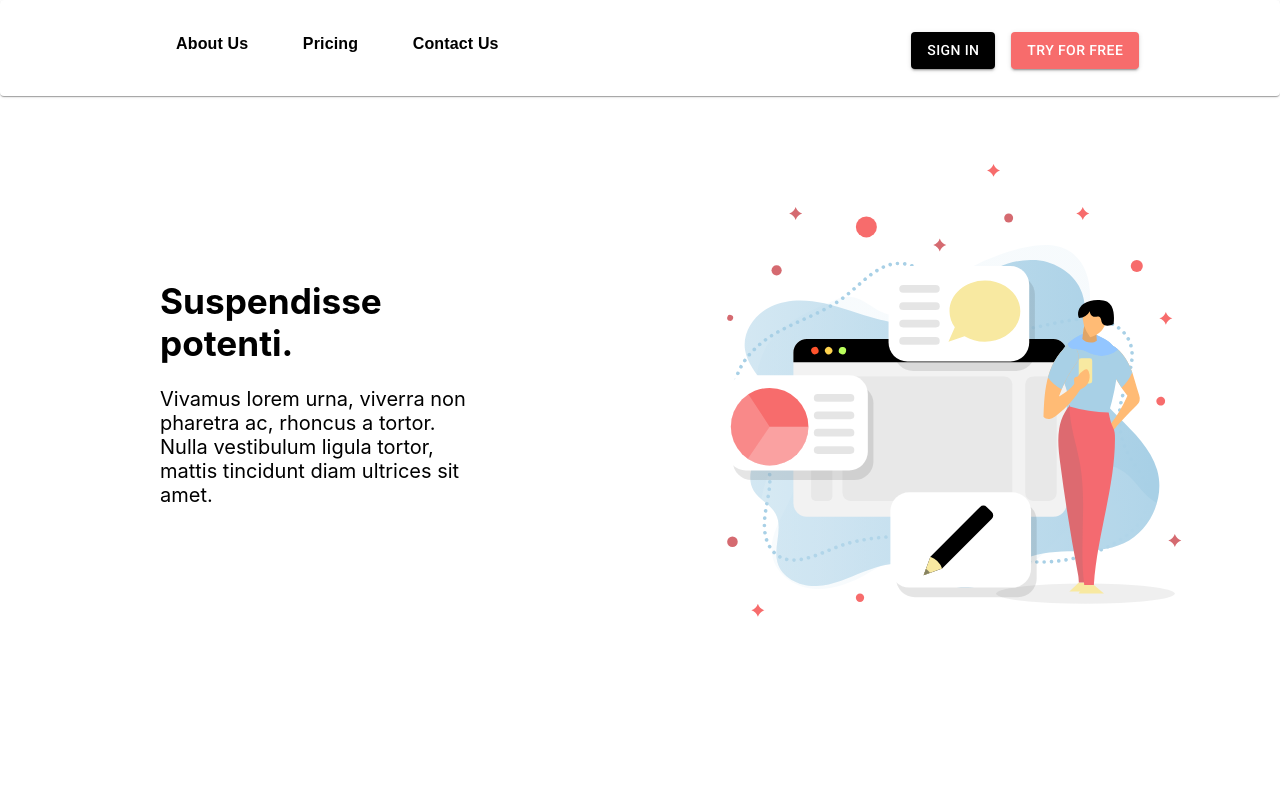
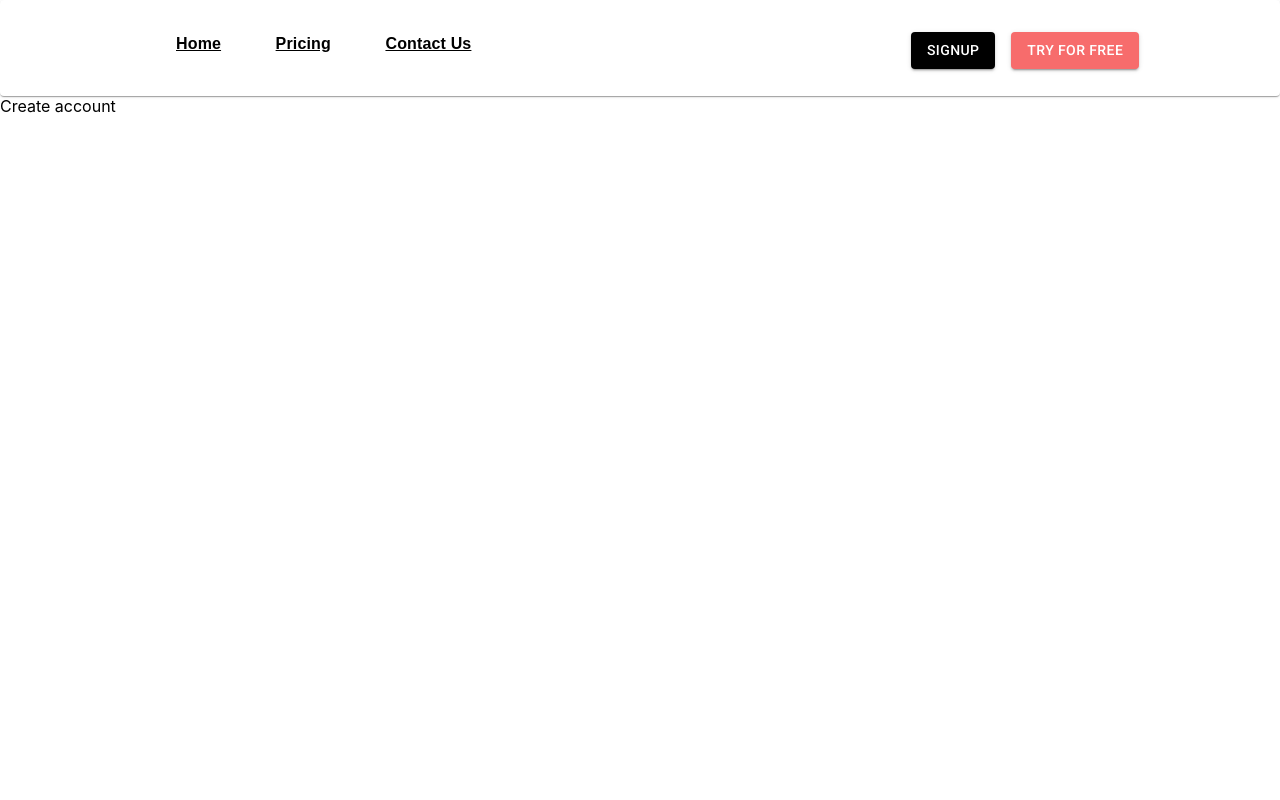
Before and after one commit to Taskiton/taskiton, a React (Create React App) app: page /signup in a window 1280 px wide. Shown: the top 800 px of the page. Built offline with nearby package versions, Linux system fonts and the light colour scheme.

Commit message:
router and other arrangements

```diff
--- a/package.json
+++ b/package.json
@@ -12,6 +12,7 @@
     "gh-pages": "^2.2.0",
     "react": "^16.12.0",
     "react-dom": "^16.12.0",
+    "react-router-dom": "^5.1.2",
     "react-scripts": "3.3.0"
   },
   "scripts": {
--- a/src/App.js
+++ b/src/App.js
@@ -1,15 +1,59 @@
-import React from 'react';
+import React, { useState, useEffect } from 'react';
+import { BrowserRouter as Router, Route } from 'react-router-dom'
+import { makeStyles } from '@material-ui/core/styles';
 import './App.css';
+import Paper from '@material-ui/core/Paper';
+import Grid from '@material-ui/core/Grid';
+import NavBar from './landing/components/NavBar';
+import HamNav from './landing/components/HamNav';
 import LandingPage from './landing/LandingPage';
+import Signup from './signup/Signup';
 
+const useStyles = makeStyles(theme => ({
+  nav: {
+    padding: theme.spacing(2),
+    textAlign: 'right',
+    color: theme.palette.text.secondary,
+    height: '8vh',
+    [theme.breakpoints.down('xs')]: {
+      height: '6vh',
+    }
+  }
+}));
 
 function App() {
+
+  const classes = useStyles();
+
+  const [windowDimensions, setWindowDimensions] = useState(getWindowDimensions());
+
+  useEffect(() => {
+    function handleResize() {
+      setWindowDimensions(getWindowDimensions());
+    }
+    window.addEventListener('resize', handleResize);
+    return () => window.removeEventListener('resize', handleResize);
+  }, []);
+
   return (
-    <div>
-      <LandingPage/>
-
-    </div>
+    <Router>
+      <Grid container spacing={0}>
+        <Grid item xs={12} >
+          {(windowDimensions.width > 600) ? <Paper className={classes.nav}><NavBar /></Paper> : <Paper className={classes.nav}><HamNav /></Paper>}
+        </Grid>
+      </Grid>
+      <Route exact path="/" component={LandingPage} />
+      <Route exact path="/signup" component={Signup} />
+    </Router>
   );
 }
 
+function getWindowDimensions() {
+  const { innerWidth: width, innerHeight: height } = window;
+  return {
+    width,
+    height
+  };
+}
+
 export default App;
--- a/src/landing/LandingPage.js
+++ b/src/landing/LandingPage.js
@@ -1,84 +1,17 @@
 import React, { useState, useEffect } from 'react';
 import './LandingPage.css';
-import { makeStyles } from '@material-ui/core/styles';
-import Paper from '@material-ui/core/Paper';
+import {landingPageStyle} from'./LandingPageStyle';
 import Grid from '@material-ui/core/Grid';
-import NavBar from './components/NavBar';
-import HamNav from './components/HamNav';
 import landingLogo from '../images/task-icons.svg'
 
-const useStyles = makeStyles(theme => ({
-    root: {
-        flexGrow: 1,
-    },
-    nav: {
-        padding: theme.spacing(2),
-        textAlign: 'right',
-        color: theme.palette.text.secondary,
-        height: '8vh',
-        [theme.breakpoints.down('xs')]: {
-            height: '6vh',
-        }
-    },
-    promo1: {
-        height: '92vh',
-        [theme.breakpoints.down('xs')]: {
-            height: '60vh',
-        }
-    },
-    promo2: {
-        height: '100vh',
-        [theme.breakpoints.down('xs')]: {
-            height: '50vh',
-        }
-    },
-    landingPhoto:{
-        width:'80%',
-        margin:'auto',
-        padding:theme.spacing(7),
-        paddingTop:'6vh',
-        [theme.breakpoints.between('xs','sm')]: {
-            paddingTop:'15vh',
-            padding:0,
-            width:'100%'
-        },
-        [theme.breakpoints.down('xs')]: {
-            padding:0
-        }
-
-    },
-    landingMotto:{
-        paddingTop:'20vh',
-        width:'50%',
-        margin:'auto',
-        [theme.breakpoints.down('xs')]: {
-            paddingTop:'10vh',
-            width:'80%',
-            textAlign:'center'
-        }
-
-
-    }
-}));
+const useStyles = landingPageStyle;
 
 export default function LandingPage() {
     const classes = useStyles();
-    const [windowDimensions, setWindowDimensions] = useState(getWindowDimensions());
-
-    useEffect(() => {
-        function handleResize() {
-            setWindowDimensions(getWindowDimensions());
-        }
-        window.addEventListener('resize', handleResize);
-        return () => window.removeEventListener('resize', handleResize);
-    }, []);
 
     return (
         <div className={classes.root}>
             <Grid container spacing={0}>
-                <Grid item xs={12} >
-                    {(windowDimensions.width>600)?<Paper className={classes.nav}><NavBar /></Paper>:<Paper className={classes.nav}><HamNav /></Paper>}
-                </Grid>
                 <Grid item xs={12} sm={6}>
                     <div className={classes.promo1} style={{ backgroundColor: '' }}>
                         <p className={classes.landingMotto}>
@@ -93,23 +26,13 @@ export default function LandingPage() {
 
                     </div>
                 </Grid>
-                <Grid item xs={12} sm={6}>
+                {/* <Grid item xs={12} sm={6}>
                     <div className={classes.promo2} style={{ backgroundColor: 'red' }}>Text2</div>
                 </Grid>
                 <Grid item xs={12} sm={6}>
                     <div className={classes.promo2} style={{ backgroundColor: 'Yellow' }}>Image2</div>
-                </Grid>
+                </Grid> */}
             </Grid>
         </div>
     );
 }
-
-//@Yalcin Delete the inline styles
-
-function getWindowDimensions() {
-    const { innerWidth: width, innerHeight: height } = window;
-    return {
-        width,
-        height
-    };
-}
--- /dev/null
+++ b/src/landing/LandingPageStyle.js
@@ -0,0 +1,55 @@
+import { makeStyles } from '@material-ui/core/styles';
+
+export const landingPageStyle = makeStyles(theme => ({
+    root: {
+        flexGrow: 1,
+    },
+    nav: {
+        padding: theme.spacing(2),
+        textAlign: 'right',
+        color: theme.palette.text.secondary,
+        height: '8vh',
+        [theme.breakpoints.down('xs')]: {
+            height: '6vh',
+        }
+    },
+    promo1: {
+        height: '92vh',
+        [theme.breakpoints.down('xs')]: {
+            height: '60vh',
+        }
+    },
+    promo2: {
+        height: '100vh',
+        [theme.breakpoints.down('xs')]: {
+            height: '50vh',
+        }
+    },
+    landingPhoto:{
+        width:'80%',
+        margin:'auto',
+        padding:theme.spacing(7),
+        paddingTop:'6vh',
+        [theme.breakpoints.between('xs','sm')]: {
+            paddingTop:'15vh',
+            padding:0,
+            width:'100%'
+        },
+        [theme.breakpoints.down('xs')]: {
+            padding:0
+        }
+
+    },
+    landingMotto:{
+        paddingTop:'20vh',
+        width:'50%',
+        margin:'auto',
+        [theme.breakpoints.down('xs')]: {
+            paddingTop:'10vh',
+            width:'80%',
+            textAlign:'center'
+        }
+
+
+    }
+}));
--- a/src/landing/components/NavBar.js
+++ b/src/landing/components/NavBar.js
@@ -1,86 +1,83 @@
 /* eslint-disable jsx-a11y/anchor-is-valid */
 import React from 'react';
 import { makeStyles } from '@material-ui/core/styles';
-import Link from '@material-ui/core/Link';
+import { Link } from 'react-router-dom'
 import Box from '@material-ui/core/Box';
-import { shadows } from '@material-ui/system';
 import Typography from '@material-ui/core/Typography';
 import Button from '@material-ui/core/Button';
 
 const useStyles = makeStyles(theme => ({
   root: {
     marginLeft: theme.spacing(2),
-      paddingRight:'10%',
-      padding:'2vh',
+    paddingRight: '10%',
+    padding: '2vh',
     //Contunie here, its not good for hambuger button
     //   "&:nth-child(1)": {
     //     marginLeft:'20%'
     //  },
     [theme.breakpoints.down('xs')]: {
-      margin:'auto',
-      padding:'2vh',
+      margin: 'auto',
+      padding: '2vh',
     }
   },
-
-
-  buttonStyle:{
+  buttonStyle: {
     marginLeft: theme.spacing(2),
-    backgroundColor:'#F76C6C',
-    color:'white',
+    backgroundColor: '#F76C6C',
+    color: 'white',
     //Media Query for mobile version
     [theme.breakpoints.down('xs')]: {
-      width:'100%',
-      marginTop:theme.spacing(2),
-      marginLeft:0
+      width: '100%',
+      marginTop: theme.spacing(2),
+      marginLeft: 0
     }
   },
-  linkStyle:{
-    fontWeight:'bold',
-    color:'black',
-    fontFamily:'sans-serif',
-    position:'relative',
-      left:'5vw',
+  linkStyle: {
+    fontWeight: 'bold',
+    color: 'black',
+    fontFamily: 'sans-serif',
+    position: 'relative',
+    left: '5vw',
     [theme.breakpoints.between('sm', 'md')]: {
-      marginLeft:theme.spacing(1),
-      position:'relative',
-      left:'5vw'
+      marginLeft: theme.spacing(1),
+      position: 'relative',
+      left: '5vw'
     },
     [theme.breakpoints.down('sm')]: {
 
-      position:'relative',
-      left:'1vw'
+      position: 'relative',
+      left: '1vw'
     },
 
   }
 
 }));
 NavBar.defaultProps = {
-  isHamNav:false,
+  isHamNav: false,
 }
 export default function NavBar(props) {
   const classes = useStyles();
 
   const preventDefault = event => event.preventDefault();
 
-  const linkStyle = (props.isHamNav)?
+  const linkStyle = (props.isHamNav) ?
     {
-    display:'block',
-    textAlign:'center',
+      display: 'block',
+      textAlign: 'center',
       paddingTop: '20%',
-    margin:'auto',
+      margin: 'auto',
       // boxShadow: '0px 2px #888888',
-  }:{
-    paddingRight:'5%',
-    float:'left',
+    } : {
+      paddingRight: '5%',
+      float: 'left',
 
     };
 
   return (
     <div>
-     <Typography  className={classes.root} >
+      <Typography className={classes.root} >
         <Box className={classes.linkStyle}>
-     <Link href="#" onClick={preventDefault} style={linkStyle} className={classes.linkStyle}>
-        About Us
+          <Link to="/" style={linkStyle} className={classes.linkStyle}>
+            Home
       </Link>
           <Link href="#" onClick={preventDefault} style={linkStyle} className={classes.linkStyle}>
             Pricing
@@ -90,15 +87,16 @@ export default function NavBar(props) {
       </Link>
         </Box>
         <Box component="span" >
-     <Button variant="contained" className={classes.buttonStyle} style={{backgroundColor:'#000000'}}>
-        Sign in
-      </Button>
+
+          <Link to="/signup">
+            <Button variant="contained" className={classes.buttonStyle} style={{ backgroundColor: '#000000' }}>Signup</Button>
+          </Link>
+
           <Button variant="contained" className={classes.buttonStyle}>
             Try for free
       </Button>
         </Box>
       </Typography>
     </div>
-
   );
 }
--- /dev/null
+++ b/src/signup/Signup.js
@@ -0,0 +1,9 @@
+import React from 'react';
+
+export default function Signup () {
+    return(
+        <div>
+            Create account
+        </div>
+    );
+}
```
Also changed, not shown: src/landing/components/HamNavStyle.js (added), src/landing/components/NavBarStyle.js (added), 1 other file (tests, documents, lock files or other folders). Lines whose indentation alone changed are shown as unchanged.
